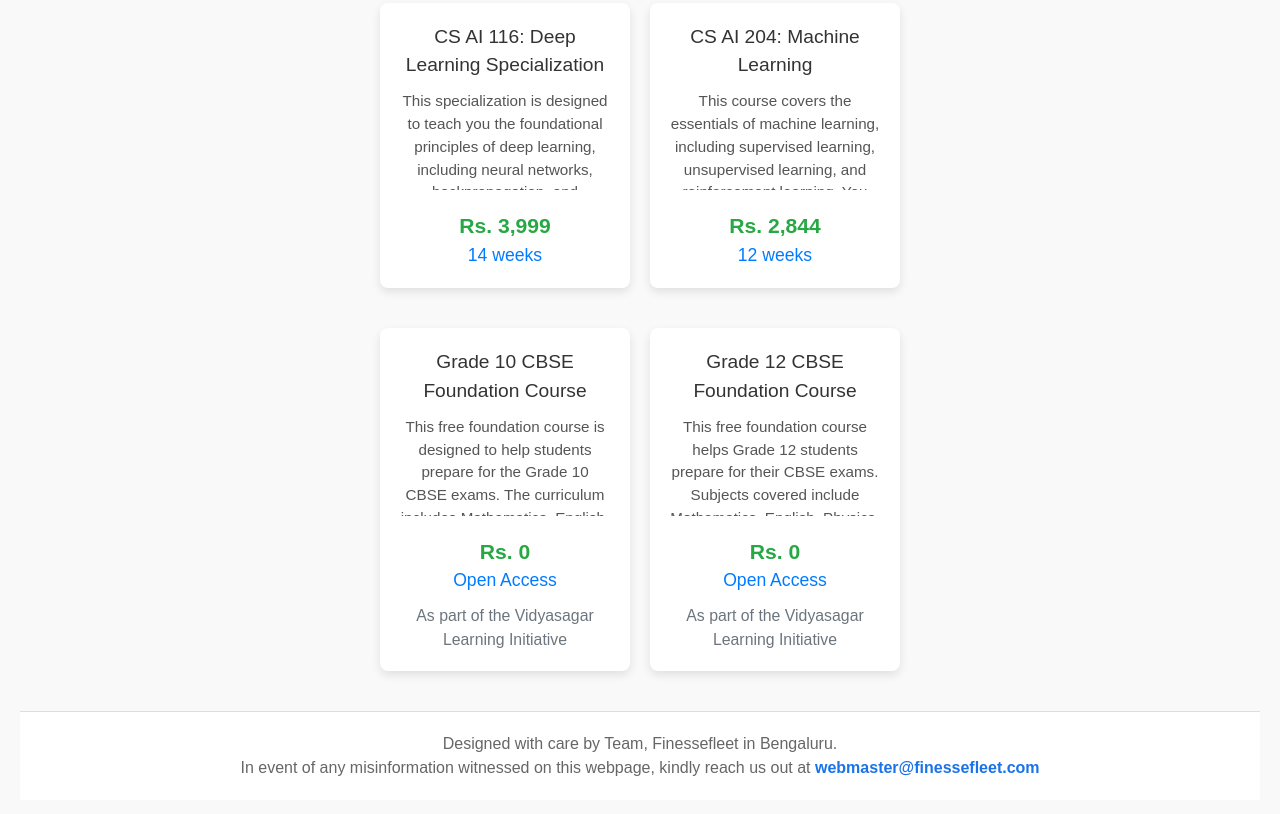
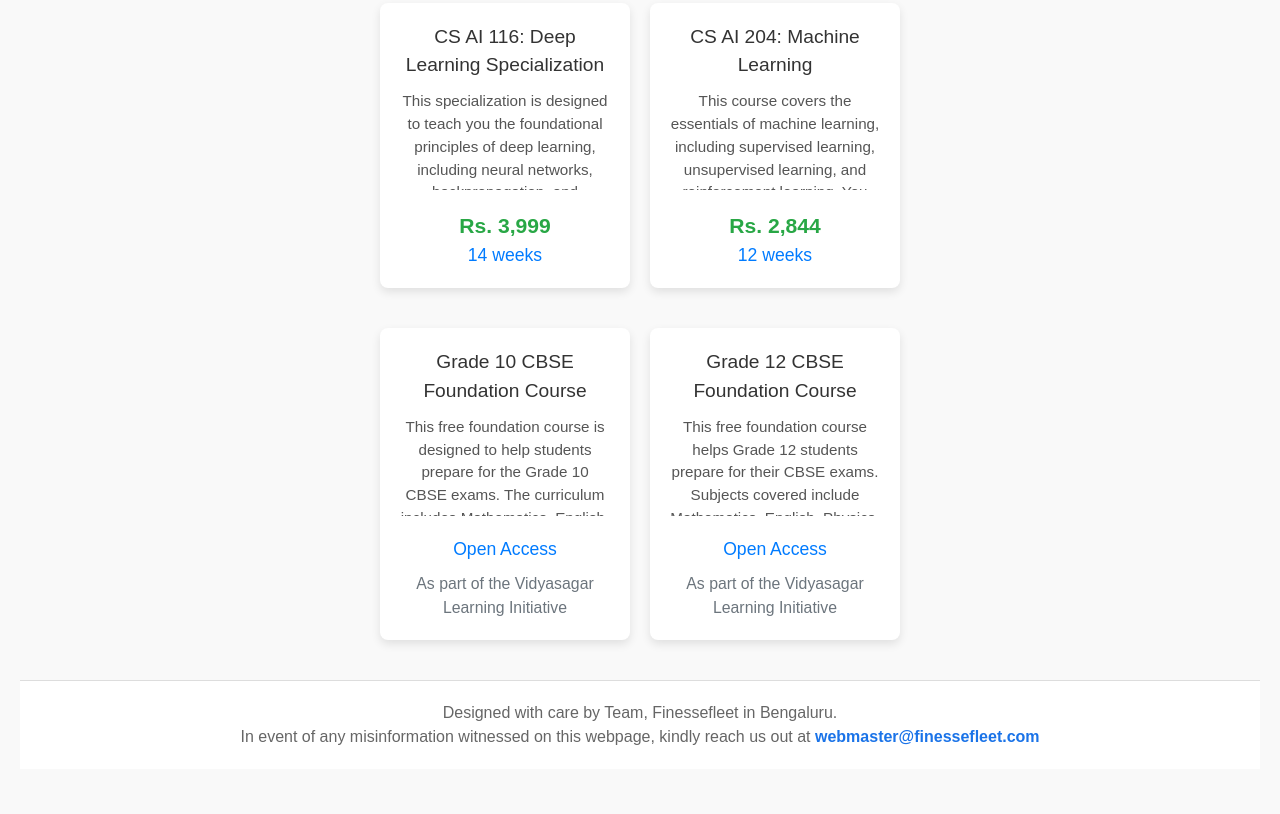
Before and after one commit to FinesseFleet/finessefleet.com, a plain HTML site: page index.html in a window 1280 px wide. Shown: the part 1236-2050 px from the top of the page. After the commit the page ends 2025 px from the top, so only its background shows below. Drawn offline with nearby package versions, Linux system fonts and the light colour scheme.

Commit message:
Update index.html

```diff
--- a/index.html
+++ b/index.html
@@ -306,7 +306,6 @@ body {
                 This free foundation course is designed to help students prepare for the Grade 10 CBSE exams. The curriculum includes Mathematics, English, and Science, offering comprehensive study materials and practice exercises.
             </p>
             <div class="course-info">
-                <p class="price">Rs. 0</p>
                 <p class="duration">Open Access</p>
                 <p class="initiative">As part of the Vidyasagar Learning Initiative</p>
             </div>
@@ -319,7 +318,6 @@ body {
                 This free foundation course helps Grade 12 students prepare for their CBSE exams. Subjects covered include Mathematics, English, Physics, Chemistry, and Biology, with comprehensive study materials, mock tests, and expert guidance.
             </p>
             <div class="course-info">
-                <p class="price">Rs. 0</p>
                 <p class="duration">Open Access</p>
                 <p class="initiative">As part of the Vidyasagar Learning Initiative</p>
             </div>
```
